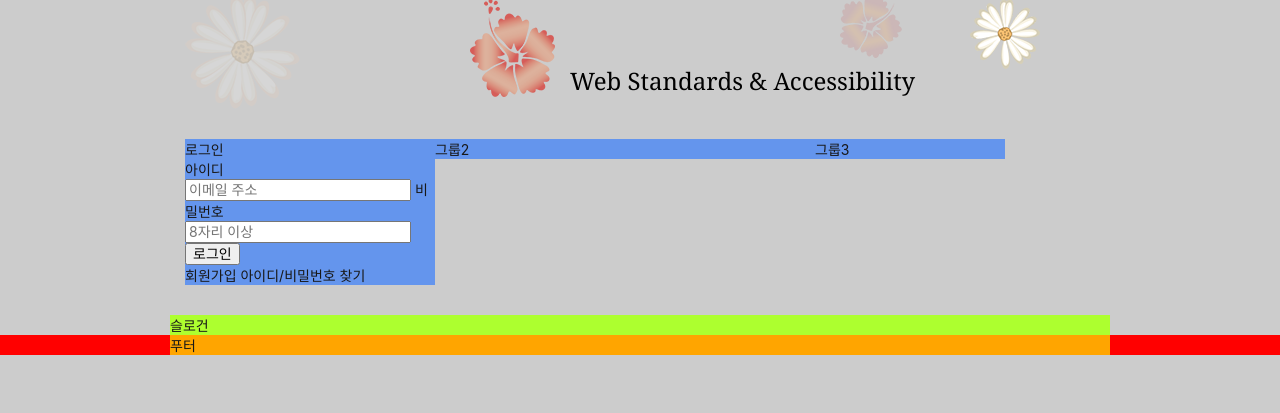
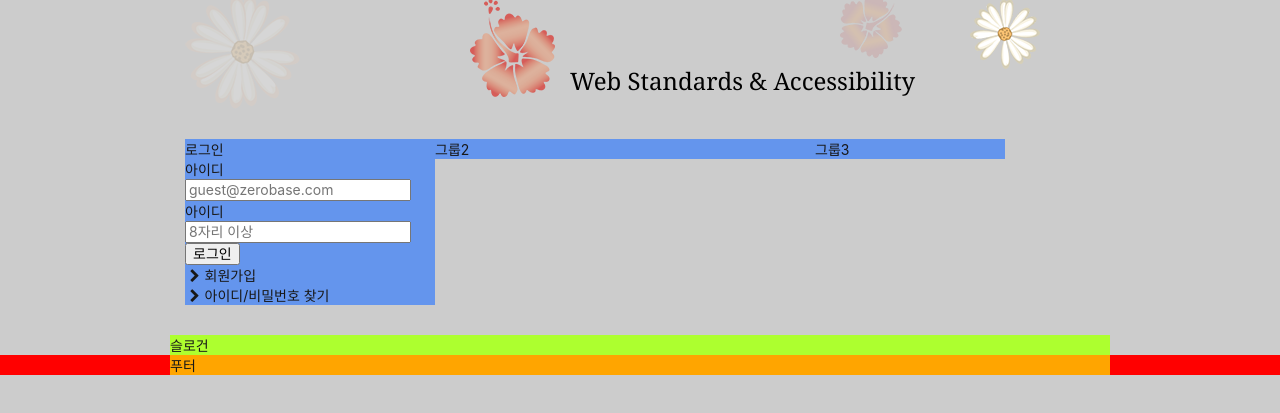
Before and after one commit to pereng11/zeroConnecTo, a website: page HTML5/index.html in a window 1280 px wide. Shown: the part 157-570 px from the top of the page. Drawn offline with Linux system fonts and the light colour scheme; a web font is replaced by a local one.

Commit message:
로그인 마크업 완성(슬비님 코드)

```diff
--- a/HTML5/css/index.css
+++ b/HTML5/css/index.css
@@ -5,7 +5,8 @@
 @import url('./fontello.css');
 
 /* 숨김 콘텐츠 */
-.sr-only {
+.sr-only,
+legend {
 	display: inline-block;
 	width: 1px;
 	height: 1px;
--- a/HTML5/index.html
+++ b/HTML5/index.html
@@ -143,30 +143,42 @@
 		<main class="main">
 			<div class="group group1">
 				<section class="login">
-					<h2 class="title">로그인</h2>
-					<div class="login-content">
-						<form action="/" class="login-form">
-							<label for="login-input-email">아이디 </label>
+					<h2 class="login-title">로그인</h2>
+					<form
+						method="POST"
+						action="https://formspree.io/seulbinim@gmail.com"
+						class="login-form"
+					>
+						<fieldset>
+							<legend>회원 로그인 폼</legend>
+							<div class="user-email">
+								<label for="userEmail">아이디</label>
 								<input
-								id="login-input-email"
 									type="email"
-								placeholder="이메일 주소"
-								class="login-input"
+									id="userEmail"
+									placeholder="guest@zerobase.com"
+									required="required"
 								/>
-							<label for="login-input-password"> 비밀번호 </label>
+							</div>
+							<div class="user-pwd">
+								<label for="userPwd">아이디</label>
 								<input
-								id="login-input-password"
 									type="password"
+									id="userPwd"
+									required="required"
 									placeholder="8자리 이상"
-								class="login-input"
+									minlength="8"
 								/>
-							<button class="login-button">로그인</button>
+							</div>
+							<button type="submit" class="login-button">로그인</button>
+						</fieldset>
 					</form>
-						<div class="login-link">
-							<a href="/">회원가입</a>
-							<a href="/">아이디/비밀번호 찾기</a>
-						</div>
-					</div>
+					<ul class="sign">
+						<li><a class="icon-right-open" href="/">회원가입</a></li>
+						<li>
+							<a class="icon-right-open" href="/">아이디/비밀번호 찾기</a>
+						</li>
+					</ul>
 				</section>
 			</div>
 			<div class="group group2">그룹2</div>
```
Lines whose indentation alone changed are shown as unchanged.
